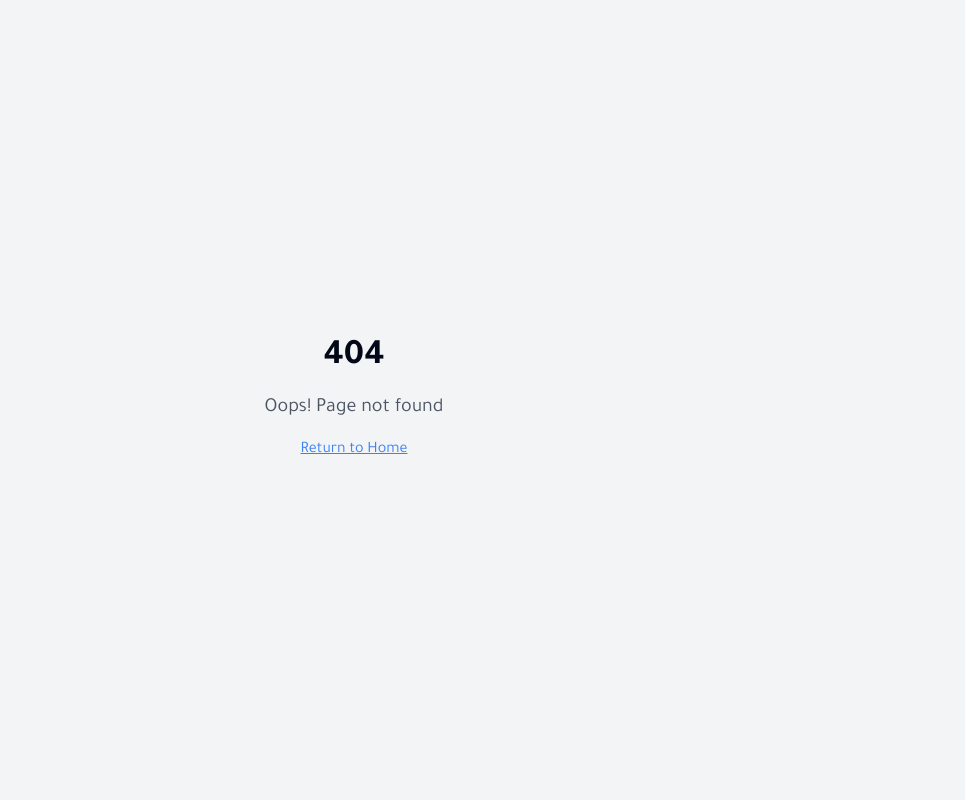
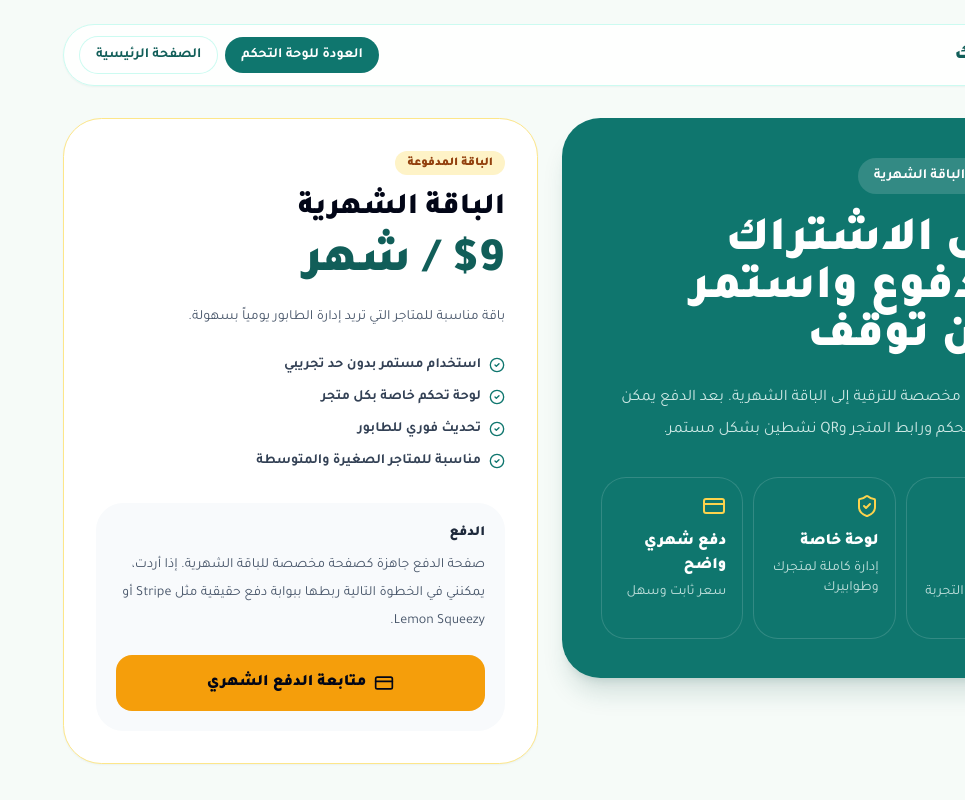
Before and after one commit to mohob12/Dorak, a React (Vite) app: page /pricing in a window 1280 px wide. Before the commit this address had no page. Shown: the whole page, without its empty margins (315-1280 px from the left). Built offline with nearby package versions, Linux system fonts and the light colour scheme.

Commit message:
[dyad] إضافة صفحة خاصة للباقة المدفوعة - wrote 3 file(s)

```diff
--- a/src/App.tsx
+++ b/src/App.tsx
@@ -9,6 +9,7 @@ import Auth from "./pages/Auth";
 import Dashboard from "./pages/Dashboard";
 import Index from "./pages/Index";
 import NotFound from "./pages/NotFound";
+import Pricing from "./pages/Pricing";
 import ShopQueue from "./pages/ShopQueue";
 
 const queryClient = new QueryClient();
@@ -25,6 +26,7 @@ const App = () => (
             <Route path="/auth" element={<Auth />} />
             <Route path="/login" element={<Auth />} />
             <Route path="/dashboard" element={<Dashboard />} />
+            <Route path="/pricing" element={<Pricing />} />
             <Route path="/shop/:id" element={<ShopQueue />} />
             <Route path="/queue/:id" element={<ShopQueue />} />
             <Route path="/admin-dorak-control-067" element={<AdminControl />} />
--- a/src/components/dashboard-queue.tsx
+++ b/src/components/dashboard-queue.tsx
@@ -56,9 +56,9 @@ export function DashboardQueue() {
     );
   }, [profile?.subscription_plan]);
 
-  const plansPageLink = "/";
+  const plansPageLink = "/pricing";
   const upgradePlanLabel =
-    profile?.subscription_plan === "trial" ? "الترقية الآن" : "عرض الباقات";
+    profile?.subscription_plan === "trial" ? "الترقية الآن" : "عرض الباقة المدفوعة";
 
   const trialDaysLeft = useMemo(() => {
     return getTrialDaysLeft(profile?.trial_ends_at || null);
@@ -232,7 +232,7 @@ export function DashboardQueue() {
                 to={plansPageLink}
                 className="inline-flex items-center justify-center rounded-2xl bg-amber-500 px-6 py-4 font-black text-slate-950 transition hover:bg-amber-400"
               >
-                عرض الباقات المتوفرة
+                عرض الباقة المدفوعة
               </Link>
               <button
                 type="button"
@@ -319,7 +319,7 @@ export function DashboardQueue() {
                     تنبيه: المهلة المجانية قاربت على الانتهاء
                   </p>
                   <p className="mt-1 text-sm leading-7 text-amber-900/80">
-                    متبقّي تقريباً {trialDaysLeft} يوم. راجع الباقات المتوفرة
+                    متبقّي تقريباً {trialDaysLeft} يوم. راجع الباقة المدفوعة
                     للاستمرار دون توقف.
                   </p>
                   <Link
--- /dev/null
+++ b/src/pages/Pricing.tsx
@@ -0,0 +1,126 @@
+import { CheckCircle2, CreditCard, ShieldCheck, Sparkles } from "lucide-react";
+import { Link } from "react-router-dom";
+import { SUBSCRIPTION_PLANS } from "@/lib/subscription-plans";
+
+const Pricing = () => {
+  const monthlyPlan = SUBSCRIPTION_PLANS.find((plan) => plan.id === "monthly");
+
+  return (
+    <main
+      dir="rtl"
+      className="min-h-screen bg-[#f6fbf8] px-4 py-6 text-slate-950 sm:px-6"
+    >
+      <div className="mx-auto max-w-5xl">
+        <nav className="mb-8 flex items-center justify-between rounded-full border border-teal-100 bg-white/90 px-4 py-3 shadow-sm shadow-teal-900/5">
+          <div className="text-xl font-black text-teal-800">Dorak | دورك</div>
+          <div className="flex items-center gap-2">
+            <Link
+              to="/dashboard"
+              className="rounded-full bg-teal-700 px-4 py-2 text-sm font-bold text-white transition hover:bg-teal-800"
+            >
+              العودة للوحة التحكم
+            </Link>
+            <Link
+              to="/"
+              className="rounded-full bg-white px-4 py-2 text-sm font-bold text-teal-800 ring-1 ring-teal-100 transition hover:bg-teal-50"
+            >
+              الصفحة الرئيسية
+            </Link>
+          </div>
+        </nav>
+
+        <section className="grid gap-6 lg:grid-cols-[1.05fr_0.95fr] lg:items-start">
+          <div className="rounded-[2.4rem] bg-teal-700 p-7 text-white shadow-xl shadow-teal-900/15 sm:p-10">
+            <div className="mb-6 inline-flex rounded-full bg-white/15 px-4 py-2 text-sm font-bold">
+              الترقية إلى الباقة الشهرية
+            </div>
+
+            <h1 className="text-4xl font-black leading-tight sm:text-5xl">
+              فعّل الاشتراك المدفوع واستمر بدون توقف
+            </h1>
+
+            <p className="mt-5 max-w-2xl text-base leading-8 text-teal-50/85">
+              هذه الصفحة مخصصة للترقية إلى الباقة الشهرية. بعد الدفع يمكن إبقاء
+              لوحة التحكم ورابط المتجر وQR نشطين بشكل مستمر.
+            </p>
+
+            <div className="mt-8 grid gap-3 sm:grid-cols-3">
+              <div className="rounded-[1.5rem] bg-white/12 p-4 ring-1 ring-white/15">
+                <Sparkles className="mb-3 h-6 w-6 text-amber-300" />
+                <p className="font-black">تشغيل مستمر</p>
+                <p className="mt-1 text-sm text-teal-50/80">
+                  بدون انتهاء التجربة المجانية
+                </p>
+              </div>
+
+              <div className="rounded-[1.5rem] bg-white/12 p-4 ring-1 ring-white/15">
+                <ShieldCheck className="mb-3 h-6 w-6 text-amber-300" />
+                <p className="font-black">لوحة خاصة</p>
+                <p className="mt-1 text-sm text-teal-50/80">
+                  إدارة كاملة لمتجرك وطوابيرك
+                </p>
+              </div>
+
+              <div className="rounded-[1.5rem] bg-white/12 p-4 ring-1 ring-white/15">
+                <CreditCard className="mb-3 h-6 w-6 text-amber-300" />
+                <p className="font-black">دفع شهري واضح</p>
+                <p className="mt-1 text-sm text-teal-50/80">
+                  سعر ثابت وسهل
+                </p>
+              </div>
+            </div>
+          </div>
+
+          <section className="rounded-[2.4rem] border border-amber-200 bg-white p-6 shadow-sm shadow-teal-900/5 sm:p-8">
+            <div className="mb-4 inline-flex rounded-full bg-amber-100 px-3 py-1 text-xs font-black text-amber-800">
+              الباقة المدفوعة
+            </div>
+
+            <h2 className="text-3xl font-black">
+              {monthlyPlan?.name || "الباقة الشهرية"}
+            </h2>
+
+            <p className="mt-3 text-5xl font-black text-teal-800">
+              {monthlyPlan?.price || "$9 / شهر"}
+            </p>
+
+            <p className="mt-4 text-sm leading-7 text-slate-600">
+              {monthlyPlan?.description ||
+                "باقة مناسبة للمتاجر التي تريد إدارة الطابور يومياً بسهولة."}
+            </p>
+
+            <ul className="mt-6 space-y-3">
+              {(monthlyPlan?.features || []).map((feature) => (
+                <li
+                  key={feature}
+                  className="flex items-center gap-2 text-sm font-bold text-slate-700"
+                >
+                  <CheckCircle2 className="h-4 w-4 text-teal-700" />
+                  <span>{feature}</span>
+                </li>
+              ))}
+            </ul>
+
+            <div className="mt-8 rounded-[1.7rem] bg-slate-50 p-5">
+              <p className="text-sm font-black text-slate-800">الدفع</p>
+              <p className="mt-2 text-sm leading-7 text-slate-600">
+                صفحة الدفع جاهزة كصفحة مخصصة للباقة الشهرية. إذا أردت، يمكنني في
+                الخطوة التالية ربطها ببوابة دفع حقيقية مثل Stripe أو Lemon Squeezy.
+              </p>
+
+              <button
+                type="button"
+                className="mt-5 inline-flex w-full items-center justify-center gap-2 rounded-2xl bg-amber-500 px-5 py-4 font-black text-slate-950 transition hover:bg-amber-400"
+              >
+                <CreditCard className="h-5 w-5" />
+                متابعة الدفع الشهري
+              </button>
+            </div>
+          </section>
+        </section>
+      </div>
+    </main>
+  );
+};
+
+export default Pricing;
```
